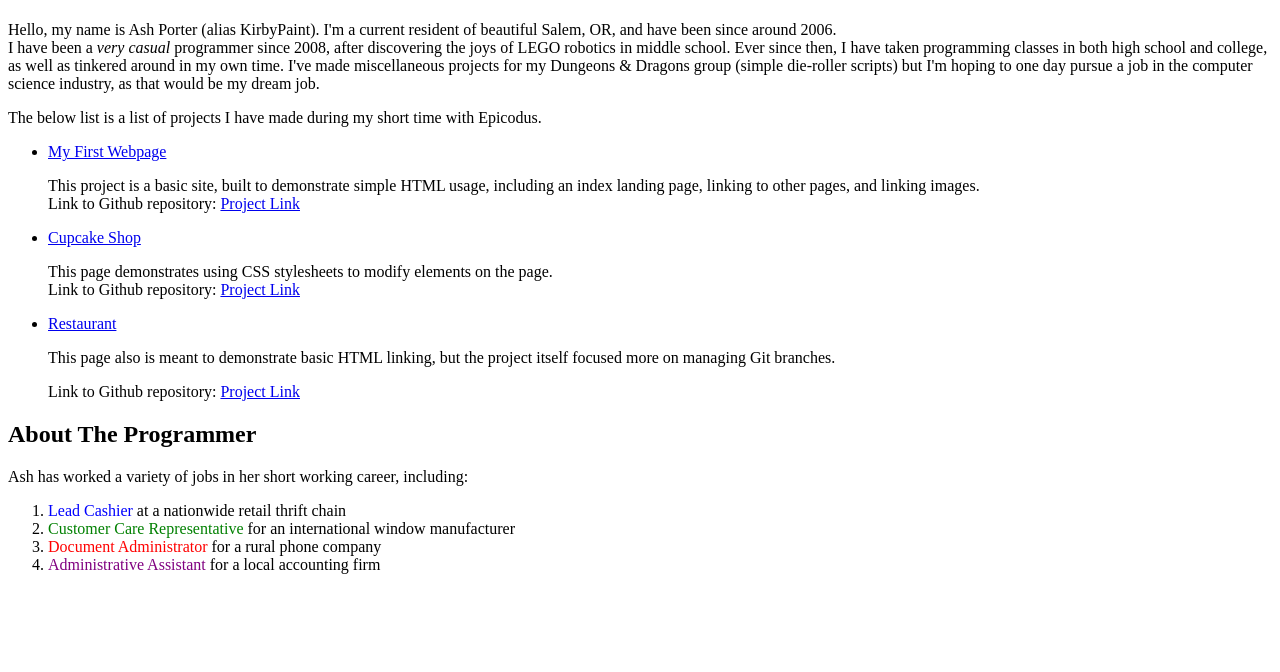
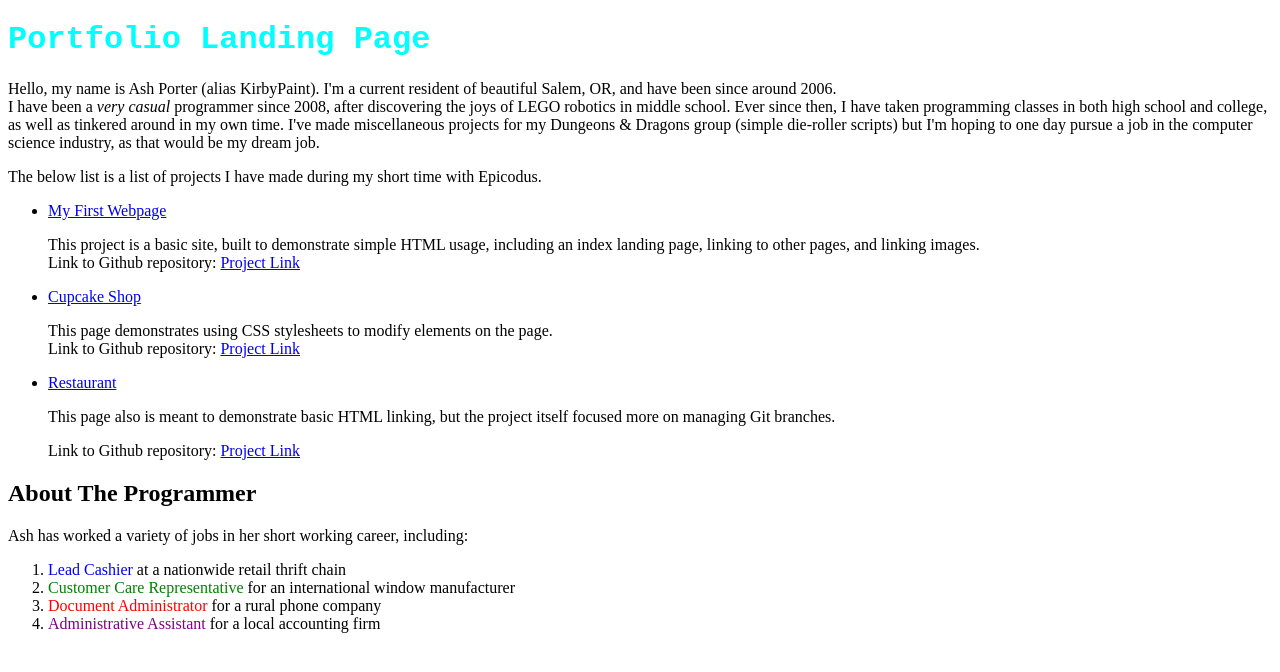
Before and after one commit to KirbyPaint/portfolio-landing-page, a plain HTML site: page index.html in a window 1280 px wide. Drawn offline with Linux system fonts and the light colour scheme.

Commit message:
correct typo in styles.css now the stylesheet loads

```diff
--- a/css/styles.css
+++ b/css/styles.css
@@ -1,3 +1,5 @@
-.jobTitle {
+h1 {
   font-family: 'Courier New', Courier, monospace;
+  font-weight: bold;
+  color: aqua;
 }
--- a/index.html
+++ b/index.html
@@ -1,7 +1,7 @@
 <!DOCTYPE html>
 <html lang="en-US">
 <head>
-  <link href="css/style.css" rel="stylesheet" type="text/css">
+  <link href="css/styles.css" rel="stylesheet" type="text/css">
   <title>Portfolio Landing Page</title>
 </head>
 
@@ -38,7 +38,7 @@
 -->
 
 <body>
-  <h1></h1>
+  <h1>Portfolio Landing Page</h1>
 
     <!--A good image of me, probably with Maple :)-->
 
```
